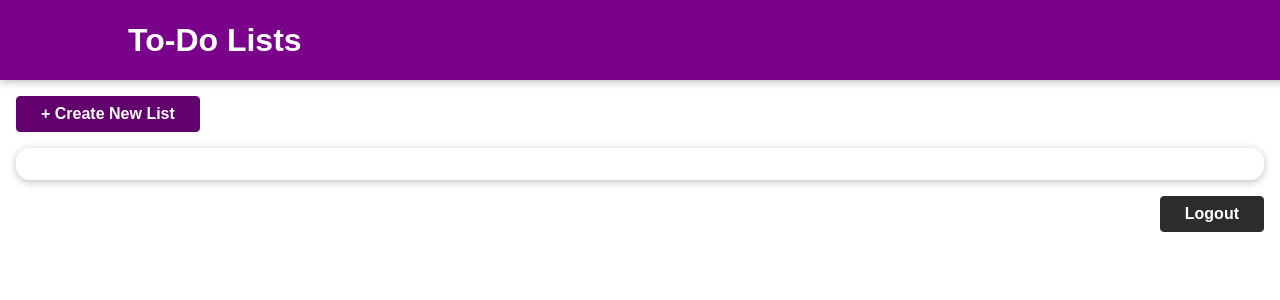
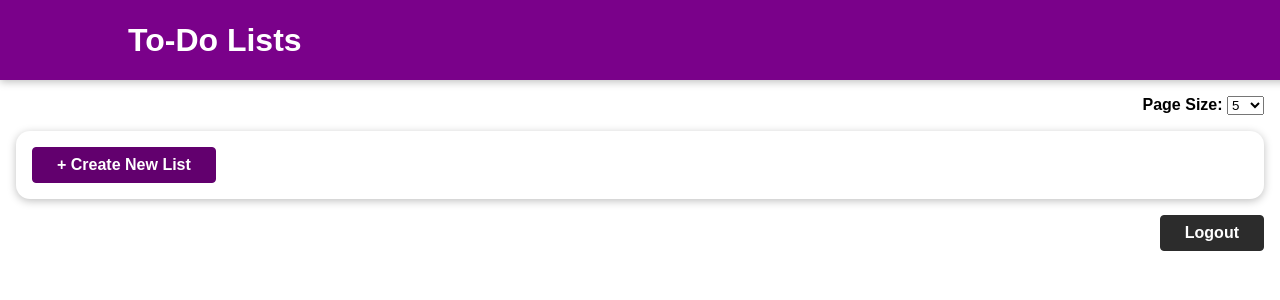
Before and after one commit to LunaHatahet/final-todo-app, a Next.js app in the folder frontend/: page / in a window 1280 px wide. Shown: the top 300 px of the page. Built offline with nearby package versions, Linux system fonts and the light colour scheme.

Commit message:
Adding pagination

```diff
--- a/frontend/components/Todos/AvailableLists.js
+++ b/frontend/components/Todos/AvailableLists.js
@@ -20,12 +20,14 @@ const AvailableLists = (props) => {
 
   return (
     <Fragment>
-      <div className={classes.actions}>
-        <Link href="/new-list">
-          <button> + Create New List </button>
-        </Link>
-      </div>
-      <Card>{todoList}</Card>
+      <Card>
+        <div className={classes.actions}>
+          <Link href="/new-list">
+            <button> + Create New List </button>
+          </Link>
+        </div>
+        {todoList}
+      </Card>
       <div className={classes.logout}>
         <Link href="/login">
           <button> Logout </button>
--- a/frontend/components/Todos/AvailableLists.module.css
+++ b/frontend/components/Todos/AvailableLists.module.css
@@ -7,10 +7,6 @@
 .item h3 {
     margin: 0 0 0.25rem 0;
     flex: 1
-}
-
-.actions {
-    margin: 1rem;
 }
 
 .actions button {
--- a/frontend/pages/index.js
+++ b/frontend/pages/index.js
@@ -1,17 +1,55 @@
+import { Fragment, useState } from "react";
+
 import axios from "axios";
 
 import AvailableLists from "../components/Todos/AvailableLists";
 
 function HomePage(props) {
-  return <AvailableLists lists={props.lists} />;
+  const [pageSize, setPageSize] = useState(5);
+  const [lists, setLists] = useState(props.lists);
+
+  const handlePageSizeChange = async (event) => {
+    const newSize = parseInt(event.target.value);
+    setPageSize(newSize);
+    try {
+      const response = await axios.get(
+        `http://localhost:8000/?pageSize=${newSize}`,
+        {
+          headers: {
+            Authorization:
+              "Bearer eyJhbGciOiJIUzI1NiIsInR5cCI6IkpXVCJ9.eyJ1c2VySWQiOiJjZTY1NGFlNi01M2FhLTQwNDQtODc5Mi1kMTBjNjMyNDU1ZjQiLCJpYXQiOjE2ODQxODQ3MDZ9.NUmQBiCTChFXFcJaUMPH1_8fVSPwtFtXyJI7xPRXVpE",
+          },
+        }
+      );
+      setLists(response.data.lists);
+    } catch (error) {
+      console.log(error);
+      setLists([]);
+    }
+  };
+
+  return (
+    <Fragment>
+      <div style={{ fontWeight: "bold", textAlign: "right", marginRight: "1rem" }}>
+        <label htmlFor="pageSize">Page Size: </label>
+        <select id="pageSize" value={pageSize} onChange={handlePageSizeChange}>
+          <option value={5}>5</option>
+          <option value={10}>10</option>
+          <option value={20}>20</option>
+        </select>
+      </div>
+      <AvailableLists lists={lists} />
+    </Fragment>
+  );
 }
 
 export async function getStaticProps() {
   try {
     const response = await axios.get("http://localhost:8000/", {
       headers: {
-        Authorization: 'Bearer eyJhbGciOiJIUzI1NiIsInR5cCI6IkpXVCJ9.eyJ1c2VySWQiOiJjZTY1NGFlNi01M2FhLTQwNDQtODc5Mi1kMTBjNjMyNDU1ZjQiLCJpYXQiOjE2ODQxODQ3MDZ9.NUmQBiCTChFXFcJaUMPH1_8fVSPwtFtXyJI7xPRXVpE'
-       }
+        Authorization:
+          "Bearer eyJhbGciOiJIUzI1NiIsInR5cCI6IkpXVCJ9.eyJ1c2VySWQiOiJjZTY1NGFlNi01M2FhLTQwNDQtODc5Mi1kMTBjNjMyNDU1ZjQiLCJpYXQiOjE2ODQxODQ3MDZ9.NUmQBiCTChFXFcJaUMPH1_8fVSPwtFtXyJI7xPRXVpE",
+      },
     });
     const lists = response.data.lists;
 
@@ -32,5 +70,4 @@ export async function getStaticProps() {
   }
 }
 
-
 export default HomePage;
```
Also changed, not shown: 1 other file (tests, documents, lock files or other folders).
